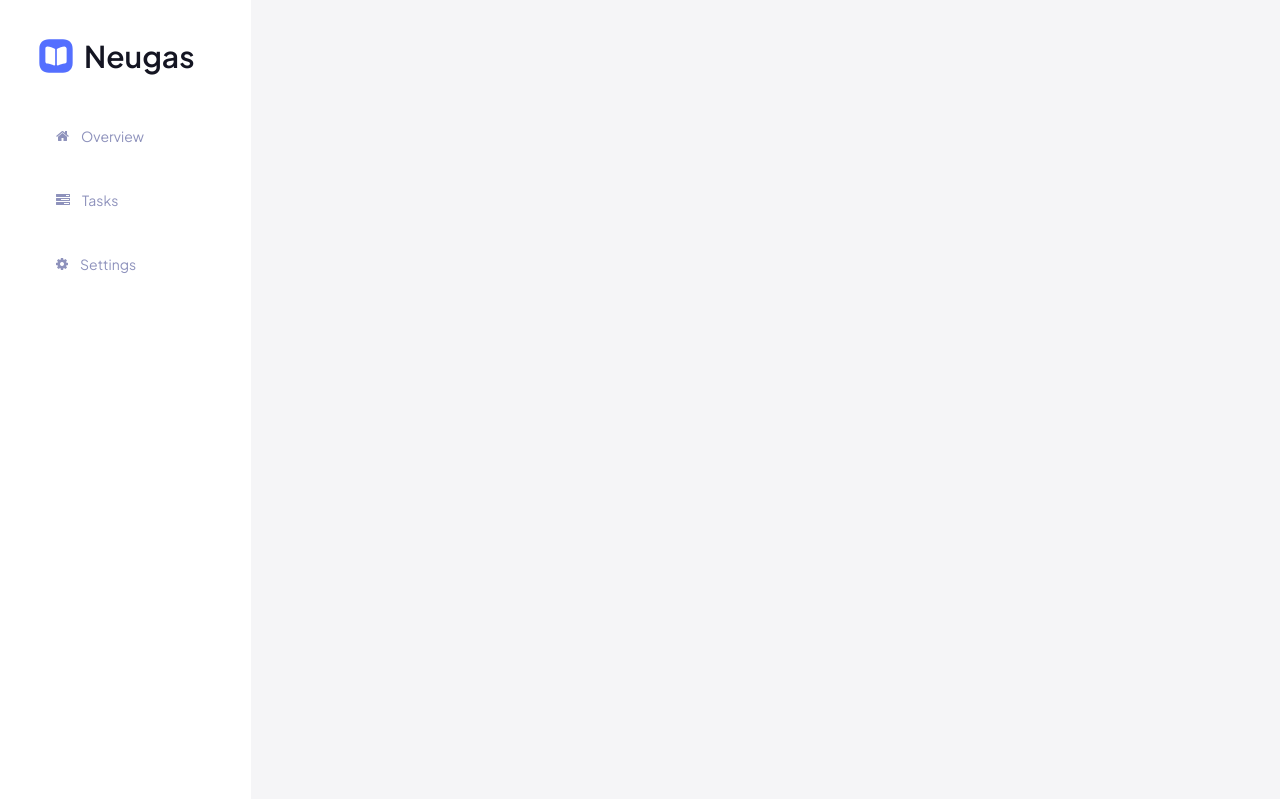
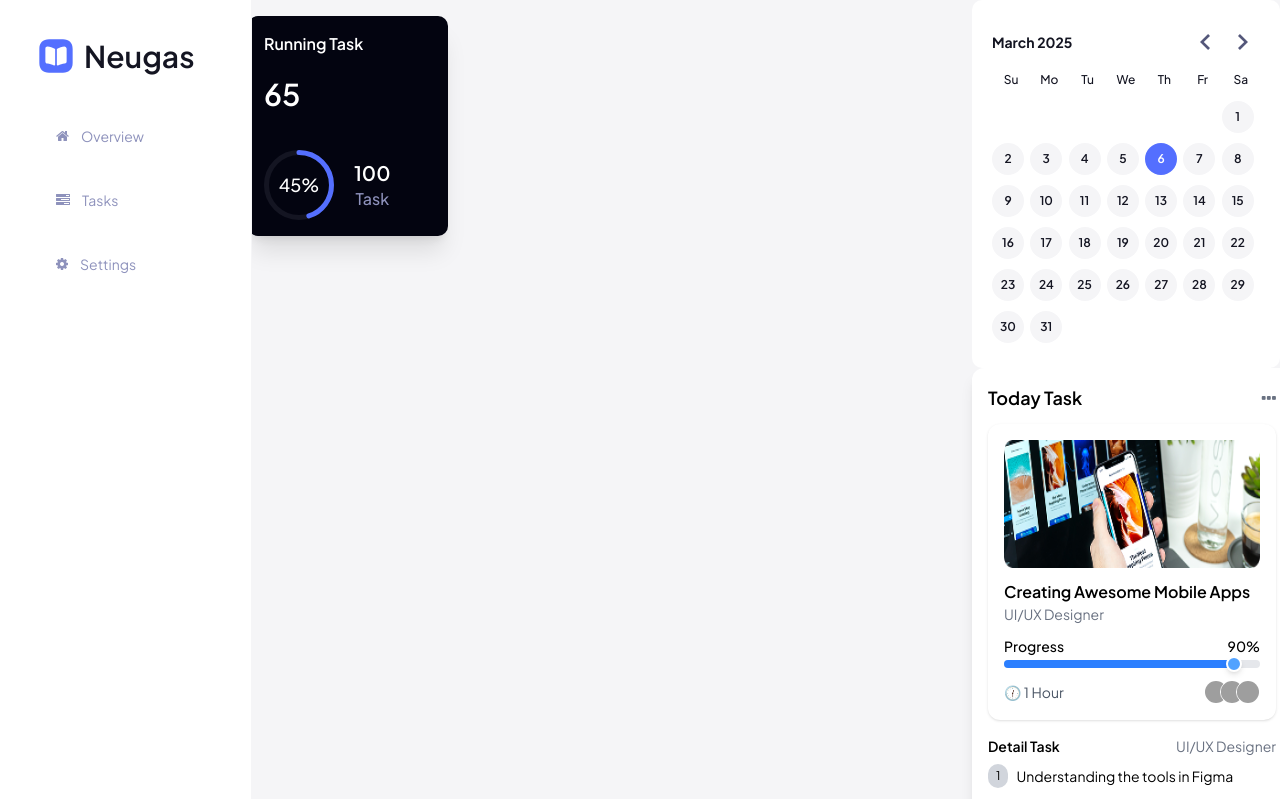
Before and after one commit to Evans-Asiedu/task-management, a React (Vite) app: page / in a window 1280 px wide. Shown: the top 799 px of the page. Built offline with nearby package versions, Linux system fonts and the light colour scheme; grey boxes are pictures that could not be loaded.

Commit message:
Set the dashboard grid layout

```diff
--- a/src/App.jsx
+++ b/src/App.jsx
@@ -9,10 +9,20 @@ import SideMenu from "components/SideMenu";
 function App() {
   return (
     <>
-      <SideMenu />
-      <Calendar />
-      <RunningTask />
-      <TodayTask />
+      <div className="container mx-auto max-w-[1440px] ">
+        <div className="grid grid-cols-1 lg:grid-cols-12 gap-4">
+          <div className="lg:col-span-2">
+            <SideMenu />
+          </div>
+          <div className="lg:col-span-7 px-4">
+            <RunningTask />
+          </div>
+          <div className="lg:col-span-3">
+            <Calendar />
+            <TodayTask />
+          </div>
+        </div>
+      </div>
     </>
   );
 }
```
